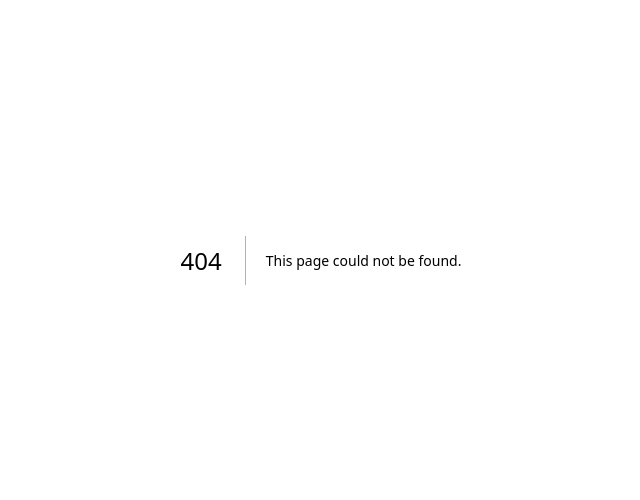
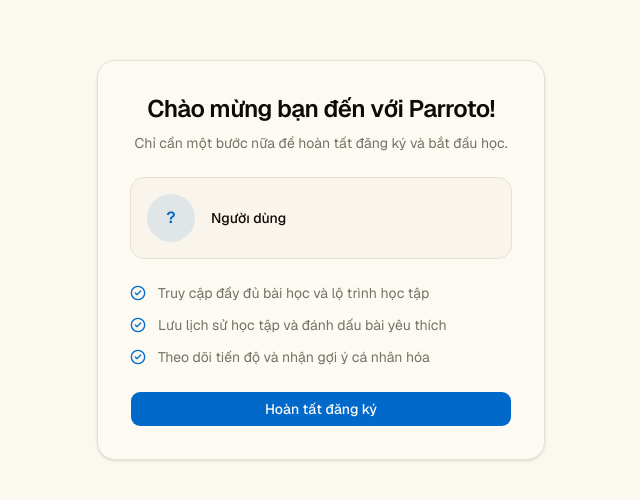
Before and after one commit to finnduc/Backend_mobile_cover_parroto, a Next.js app in the folder web/: page /onboarding in a window 1280 px wide. Before the commit this address had no page. Shown: the part 140-640 px from the top of the page, without its empty margins (319-959 px from the left). Built offline with nearby package versions, Linux system fonts and the light colour scheme; no server answers.

Commit message:
feat: integrate Clerk authentication and onboarding flow

```diff
--- /dev/null
+++ b/web/app/onboarding/page.tsx
@@ -0,0 +1,118 @@
+"use client"
+
+import { useState } from "react"
+import { useUser } from "@clerk/nextjs"
+import { useRouter } from "next/navigation"
+import { Button } from "@/components/ui/button"
+import { completeSignUp } from "@/features/auth/services/auth.action"
+import { Loader2, CheckCircle2 } from "lucide-react"
+
+export default function OnboardingPage() {
+  const { user, isLoaded } = useUser()
+  const router = useRouter()
+  const [loading, setLoading] = useState(false)
+  const [error, setError] = useState<string | null>(null)
+
+  const handleComplete = async () => {
+    setLoading(true)
+    setError(null)
+
+    const res = await completeSignUp()
+
+    if (res.error) {
+      setError(res.error.message || "Có lỗi xảy ra, vui lòng thử lại.")
+      setLoading(false)
+      return
+    }
+
+    // Reload the user object and session token so the JWT picks up
+    // the new role metadata written by the backend.
+    // See: https://clerk.com/docs/guides/sessions/force-token-refresh
+    await user?.reload()
+
+    // Force a full navigation so the middleware re-runs with the updated claims.
+    window.location.href = "/"
+  }
+
+  if (!isLoaded) {
+    return (
+      <main className="flex min-h-screen items-center justify-center">
+        <Loader2 className="size-8 animate-spin text-muted-foreground" />
+      </main>
+    )
+  }
+
+  return (
+    <main className="flex min-h-screen items-center justify-center bg-muted/30 px-4">
+      <div className="w-full max-w-md space-y-6 rounded-2xl border bg-background p-8 shadow-sm">
+        <div className="space-y-2 text-center">
+          <h1 className="text-2xl font-semibold tracking-tight">
+            Chào mừng bạn đến với Parroto!
+          </h1>
+          <p className="text-sm text-muted-foreground">
+            Chỉ cần một bước nữa để hoàn tất đăng ký và bắt đầu học.
+          </p>
+        </div>
+
+        <div className="flex items-center gap-4 rounded-xl border bg-muted/50 p-4">
+          {user?.imageUrl ? (
+            <img
+              src={user.imageUrl}
+              alt="avatar"
+              className="size-12 rounded-full object-cover"
+            />
+          ) : (
+            <div className="flex size-12 items-center justify-center rounded-full bg-primary/10 text-primary font-semibold">
+              {user?.firstName?.charAt(0) || user?.emailAddresses[0]?.emailAddress?.charAt(0) || "?"}
+            </div>
+          )}
+          <div>
+            <p className="text-sm font-medium">
+              {user?.fullName || user?.firstName || "Ngườı dùng"}
+            </p>
+            <p className="text-xs text-muted-foreground">
+              {user?.emailAddresses[0]?.emailAddress}
+            </p>
+          </div>
+        </div>
+
+        <ul className="space-y-3 text-sm text-muted-foreground">
+          <li className="flex items-start gap-3">
+            <CheckCircle2 className="mt-0.5 size-4 shrink-0 text-primary" />
+            Truy cập đầy đủ bài học và lộ trình học tập
+          </li>
+          <li className="flex items-start gap-3">
+            <CheckCircle2 className="mt-0.5 size-4 shrink-0 text-primary" />
+            Lưu lịch sử học tập và đánh dấu bài yêu thích
+          </li>
+          <li className="flex items-start gap-3">
+            <CheckCircle2 className="mt-0.5 size-4 shrink-0 text-primary" />
+            Theo dõi tiến độ và nhận gợi ý cá nhân hóa
+          </li>
+        </ul>
+
+        {error && (
+          <p className="rounded-lg bg-destructive/10 px-3 py-2 text-sm text-destructive">
+            {error}
+          </p>
+        )}
+
+        <Button
+          className="w-full"
+          size="lg"
+          onClick={handleComplete}
+          disabled={loading}
+        >
+          {loading ? (
+            <>
+              <Loader2 className="mr-2 size-4 animate-spin" />
+              Đang xử lý...
+            </>
+          ) : (
+            "Hoàn tất đăng ký"
+          )}
+        </Button>
+      </div>
+    </main>
+  )
+}
--- a/web/components/common/Topbar.tsx
+++ b/web/components/common/Topbar.tsx
@@ -3,15 +3,12 @@
 import { Button } from "@/components/ui/button"
 import { Input } from "@/components/ui/input"
 import { SidebarTrigger } from "@/components/ui/sidebar"
-import { Search, Sun, Moon } from "lucide-react"
+import { Show, SignInButton, UserButton } from "@clerk/nextjs"
+import { Moon, Search, Sun } from "lucide-react"
 import { useTheme } from "next-themes"
-import { useEffect, useState } from "react"
 
 export function Topbar() {
   const { theme, setTheme } = useTheme()
-  const [mounted, setMounted] = useState(false)
-
-  useEffect(() => { setMounted(true) }, [])
 
   return (
     <header className="flex h-14 items-center gap-4 border-b bg-background px-4">
@@ -21,7 +18,6 @@
         <Input placeholder="Tra từ điển..." className="pl-9 h-9 rounded-lg bg-muted/50" />
       </div>
       <div className="flex items-center gap-1 ml-auto">
-        {mounted && (
         <Button
           variant="ghost"
           size="icon"
@@ -29,7 +25,12 @@
         >
           {theme === "dark" ? <Sun className="size-4" /> : <Moon className="size-4" />}
         </Button>
-        )}
+        <Show when="signed-in">
+          <UserButton />
+        </Show>
+        <Show when="signed-out">
+          <SignInButton />
+        </Show>
       </div>
     </header>
   )
--- a/web/features/auth/services/auth.action.ts
+++ b/web/features/auth/services/auth.action.ts
@@ -1,11 +1,11 @@
 'use server'
 
 import { apiFetch } from "@/lib/api-fetch";
-import { BaseResponse } from "@/types/base-response";
 
 
 export async function completeSignUp(){
   return apiFetch<void>("/auth/complete-signup", {
     method: "POST",
+    withCredentials: true
   });
 }
--- /dev/null
+++ b/web/lib/enums/user-role.enum.ts
@@ -0,0 +1,4 @@
+export enum UserRole {
+  User = "user",
+  Admin = "admin",
+}
--- a/web/proxy.ts
+++ b/web/proxy.ts
@@ -1,14 +1,32 @@
 import { clerkMiddleware, createRouteMatcher } from "@clerk/nextjs/server"
 import { NextResponse } from "next/server"
+import { UserRole } from "./lib/enums/user-role.enum"
 
 const isProtectedRoute = createRouteMatcher(["/admin(.*)", "/profile(.*)", "/learning-history(.*)"])
+const isAdminRoute = createRouteMatcher(["/admin(.*)"])
+const isOnboardingRoute = createRouteMatcher(['/onboarding'])
 
 export default clerkMiddleware(async (auth, req) => {
-  const { isAuthenticated } = await auth()
+  const { isAuthenticated, sessionClaims } = await auth()
+
+  if (isAuthenticated && isOnboardingRoute(req)) {
+    return NextResponse.next()
+  }
+
+  if (isAuthenticated && !sessionClaims?.metadata?.role) {
+    const onboardingUrl = new URL('/onboarding', req.url)
+    return NextResponse.redirect(onboardingUrl)
+  }
 
   if (!isAuthenticated && isProtectedRoute(req)) {
     return NextResponse.redirect(new URL("/", req.url))
   }
+
+  if (isAuthenticated && isAdminRoute(req) && sessionClaims?.metadata?.role !== UserRole.Admin) {
+    return NextResponse.redirect(new URL("/", req.url))
+  }
+
+  return NextResponse.next()
 })
 
 export const config = {
--- /dev/null
+++ b/web/types/globals.d.ts
@@ -0,0 +1,10 @@
+import { UserRole } from "@/lib/enums/user-role.enum"
+
+export {}
+declare global {
+ interface CustomJwtSessionClaims {
+ metadata: {
+ role?: UserRole
+ }
+ }
+}
```
Also changed, not shown: 1 other file (tests, documents, lock files or other folders). Lines whose indentation alone changed are shown as unchanged.
